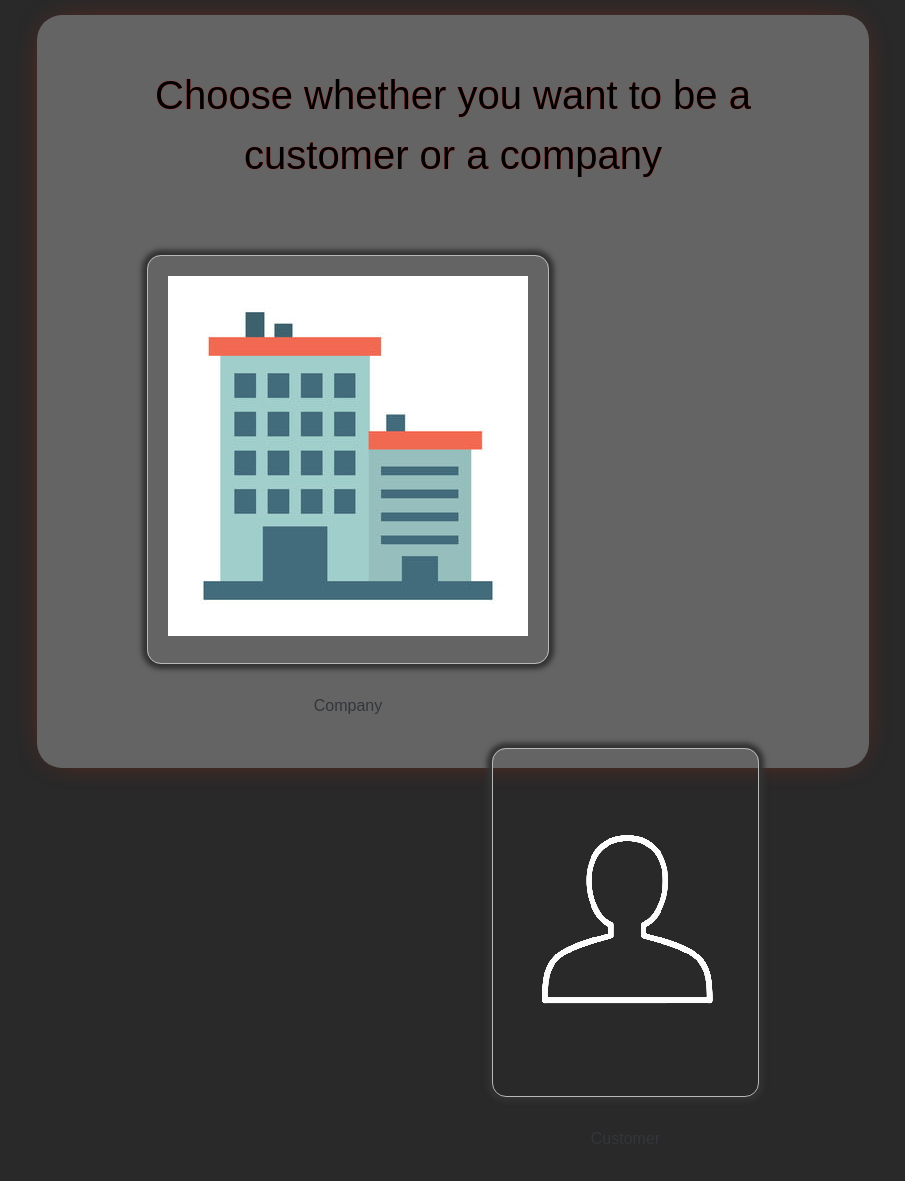
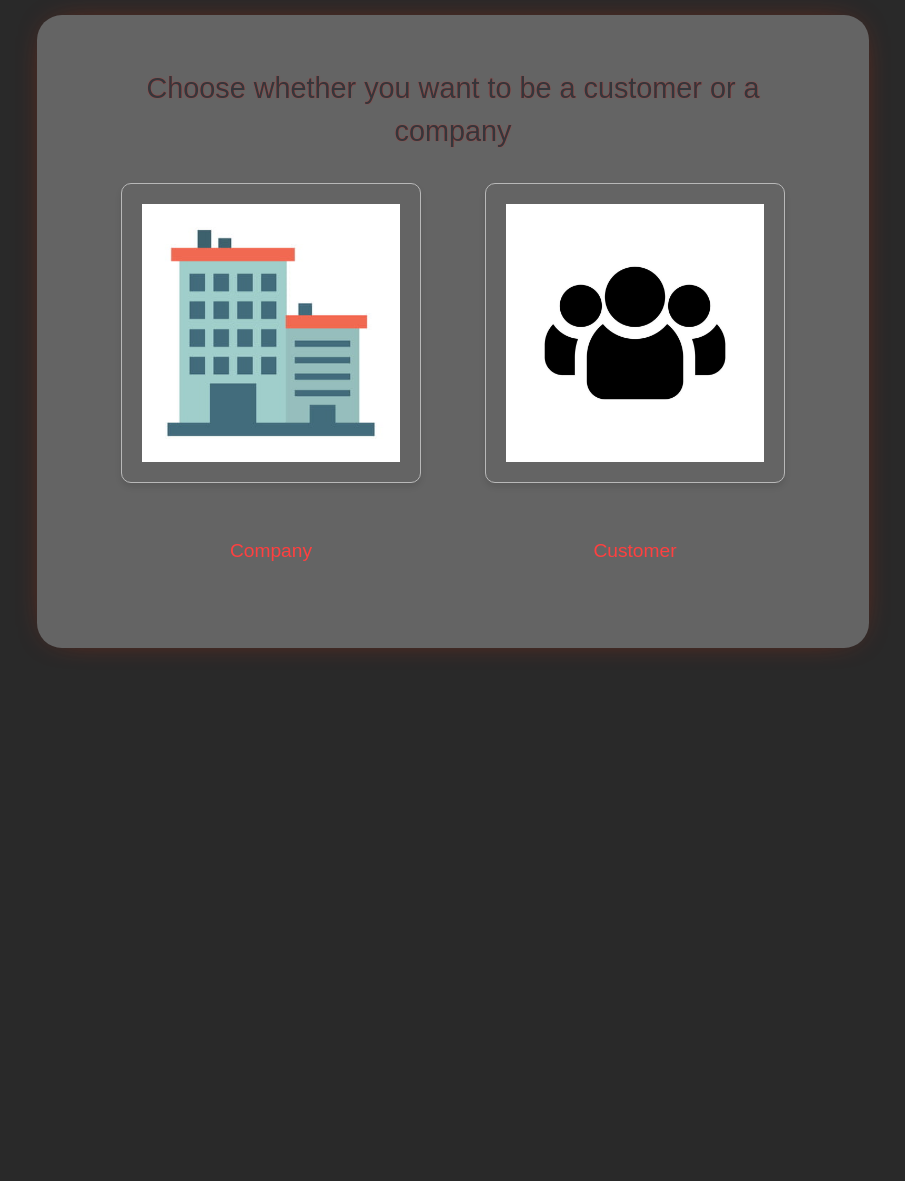
Before and after one commit to hezronokwach/FixAndServe, a Django app: page /user/ in a window 1280 px wide. Shown: the part 83-1264 px from the top of the page, without its empty margins (187-1092 px from the left). After the commit the page ends 736 px from the top, so only its background shows below. Run offline with Django 3.2, Linux system fonts and the light colour scheme.

Commit message:
style[register_user]: Add responsiveness to the reister company/customer page

```diff
--- a/netfix/main/templates/main/home.html
+++ b/netfix/main/templates/main/home.html
@@ -1,7 +1,7 @@
 {% extends 'main/base.html' %}
 {% load static %}
 
-{% block title %}<p class="site_title">NetFix</p>{% endblock %}
+{% block title %}NetFix{% endblock %}
 
 {% block extra_head %}
 <link rel="stylesheet" type="text/css" href="{% static 'services/css/services.css' %}">
--- a/netfix/static/css/style.css
+++ b/netfix/static/css/style.css
@@ -671,7 +671,10 @@ pre {
 }
 
 .label_images {
-  display: block;
+  font-size: 1.5rem;  /* Increased from 1.2rem */
+    font-weight: 700;   /* Added bold weight */
+    color: var(--deep-blue);
+
 }
 
 /* ============================================================================================== */
@@ -789,3 +792,101 @@ span {
     border-color: var(--deep-blue);
     box-shadow: 0 0 0 2px rgba(47, 92, 143, 0.1);
 }
+
+/* Register Page Styles */
+.register-container {
+    max-width: 1200px;
+    margin: 2rem auto;
+    padding: 0 20px;
+}
+
+.choice_text {
+    text-align: center;
+    font-size: 1.8rem;
+    margin-bottom: 3rem;
+    color: var(--charcoal-gray);
+}
+
+.choices-wrapper {
+    display: flex;
+    justify-content: center;
+    gap: 4rem;
+    flex-wrap: wrap;
+}
+
+.choice {
+    flex: 0 1 300px;
+    text-align: center;
+    transition: transform 0.3s ease;
+}
+
+.choice:hover {
+    transform: translateY(-5px);
+}
+
+.img {
+    margin-bottom: 1.5rem;
+    border-radius: 10px;
+    overflow: hidden;
+    box-shadow: 0 4px 6px rgba(0, 0, 0, 0.1);
+}
+
+.img img {
+    max-width: 100%;
+    height: auto;
+    display: block;
+    transition: transform 0.3s ease;
+}
+
+.img:hover img {
+    transform: scale(1.05);
+}
+
+.label_images {
+    font-size: 1.2rem;
+    font-weight: 500;
+    color: #ff4040;
+  }
+
+/* Media Queries */
+@media screen and (max-width: 768px) {
+    .choice_text {
+        font-size: 1.5rem;
+        margin-bottom: 2rem;
+    }
+
+    .choices-wrapper {
+        gap: 2rem;
+    }
+
+    .choice {
+        flex: 0 1 250px;
+    }
+}
+
+@media screen and (max-width: 480px) {
+    .register-container {
+        margin: 1rem auto;
+    }
+
+    .choice_text {
+        font-size: 1.2rem;
+    }
+
+    .choices-wrapper {
+        flex-direction: column;
+        align-items: center;
+        gap: 1.5rem;
+    }
+
+    .choice {
+        flex: 0 1 200px;
+    }
+
+    .label_images {
+
+        font-size: 1.3rem;  /* Increased mobile size */
+        font-weight: 700;
+
+    }
+}
--- a/netfix/users/static/users/css/auth.css
+++ b/netfix/users/static/users/css/auth.css
@@ -1,4 +1,9 @@
 /* Auth Pages Styling */
+body {
+    background-color: #1a1a1a; /* Dark background */
+    color: #f9f8fd; /* Light text */
+}
+
 .auth-container {
     max-width: 90%; /* Use percentage for responsiveness */
     width: 500px; /* Maintain max width for larger screens */
--- a/netfix/users/templates/users/register.html
+++ b/netfix/users/templates/users/register.html
@@ -8,10 +8,11 @@
 {% block content %}
 <link rel="stylesheet" type="text/css" href="{% static 'css/style.css' %}">
 
+<div class="register-container">
     <p class="choice_text">Choose whether you want to be a customer or a company</p>
 
-<div style="margin-top: 70px;">
-    <div style="margin-left: 50px" class="choice">
+    <div class="choices-wrapper">
+        <div class="choice">
             <div class="company img" id="company">
                 <a href="{% url 'register_company' %}">
                     <img src="{% static 'css/company.png' %}" alt="company">
@@ -20,13 +21,14 @@
             <p class="label_images">Company</p>
         </div>
 
-    <div style="float: right; margin-right: 50px;" class="choice">
+        <div class="choice">
             <div class="img" id="customer">
                 <a href="{% url 'register_customer' %}">
-                <img src="{% static 'css/customer.png' %}" alt="customer">
+                    <img src="{% static 'css/cus3.jpg' %}" alt="customer">
                 </a>
             </div>
-        <p>Customer</p>
+            <p class="label_images">Customer</p>
+        </div>
     </div>
 </div>
 {% endblock %}
--- a/netfix/users/templates/users/register_company.html
+++ b/netfix/users/templates/users/register_company.html
@@ -36,9 +36,9 @@
         <button type="submit" class="btn btn-primary">Register Company</button>
     </form>
 
-    <div class="auth-links">
+    <!-- <div class="auth-links">
         <p>Already have an account? <a href="{% url 'login_user' %}">Login here</a></p>
-    </div>
+    </div> -->
 </div>
 {% endblock %}
 
--- a/netfix/users/templates/users/register_customer.html
+++ b/netfix/users/templates/users/register_customer.html
@@ -36,9 +36,9 @@
         <button type="submit" class="btn btn-primary">Register</button>
     </form>
 
-    <div class="auth-links">
+    <!-- <div class="auth-links">
         <p>Already have an account? <a href="{% url 'login_user' %}">Login here</a></p>
-    </div>
+    </div> -->
 </div>
 {% endblock %}
 
```
Also changed, not shown: netfix/static/css/cus2.jpg (added), netfix/static/css/cus3.jpg (added), netfix/static/css/cust2.png (added). Lines whose indentation alone changed are shown as unchanged.
